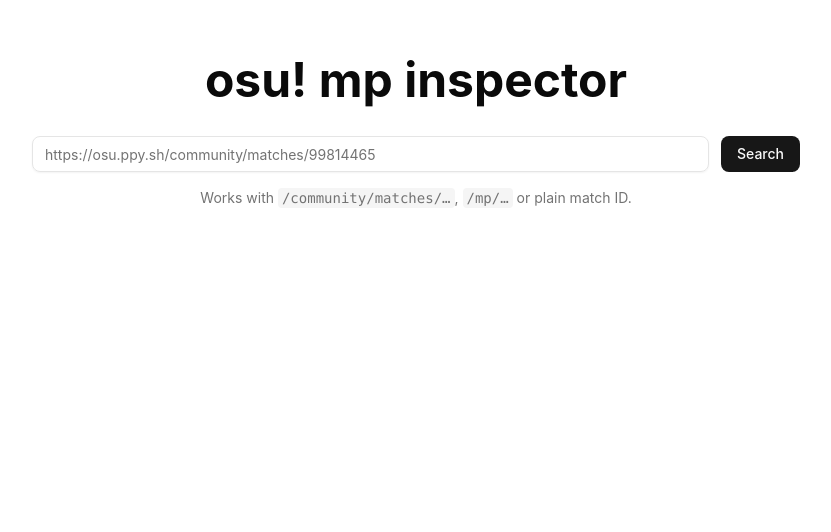
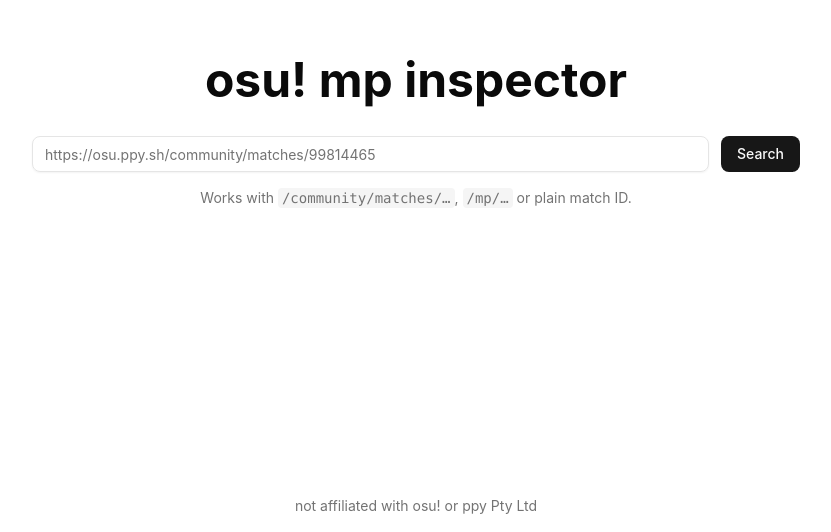
Before and after one commit to nikzz-tea/mp-inspector, a Nuxt app: page / in a window 1280 px wide. Shown: the part 268-800 px from the top of the page, without its empty margins (224-1055 px from the left). Built offline with nearby package versions, Linux system fonts and the light colour scheme.

Commit message:
feat(frontend): add footer

```diff
--- a/app/app.vue
+++ b/app/app.vue
@@ -1,7 +1,7 @@
 <template>
   <div
-    class="mx-auto flex min-h-screen max-w-5xl flex-col items-center px-4 py-16"
-    :class="beatmaps.length ? 'max-sm:py-4' : 'justify-center'"
+    class="relative mx-auto flex min-h-screen max-w-5xl flex-col items-center px-4 py-12"
+    :class="!beatmaps.length && 'justify-center'"
   >
     <div class="w-full text-center">
       <div class="mx-auto max-w-3xl">
@@ -62,6 +62,11 @@
         </div>
       </div>
     </Transition>
+    <footer class="absolute bottom-4">
+      <p class="text-muted-foreground text-center text-sm">
+        not affiliated with osu! or ppy Pty Ltd
+      </p>
+    </footer>
   </div>
 </template>
 
```
